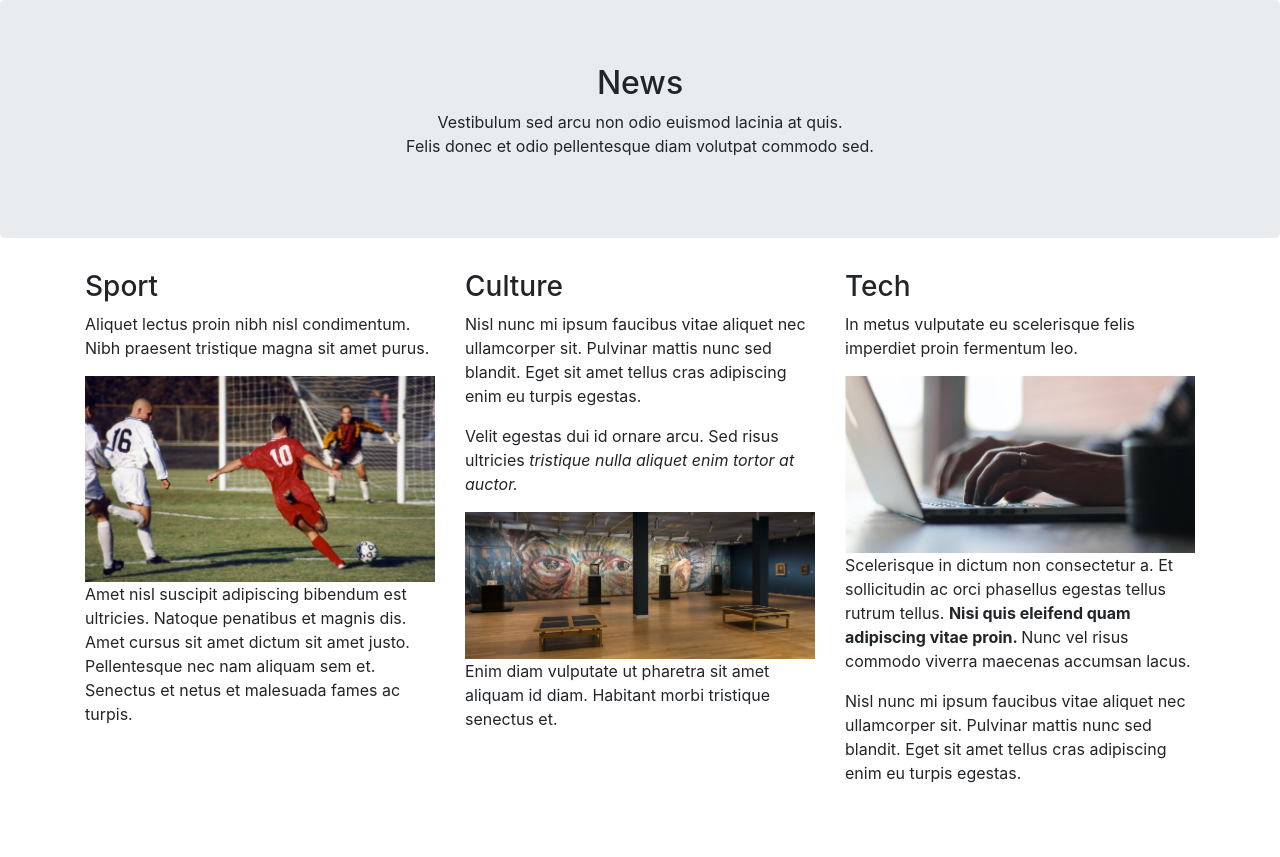
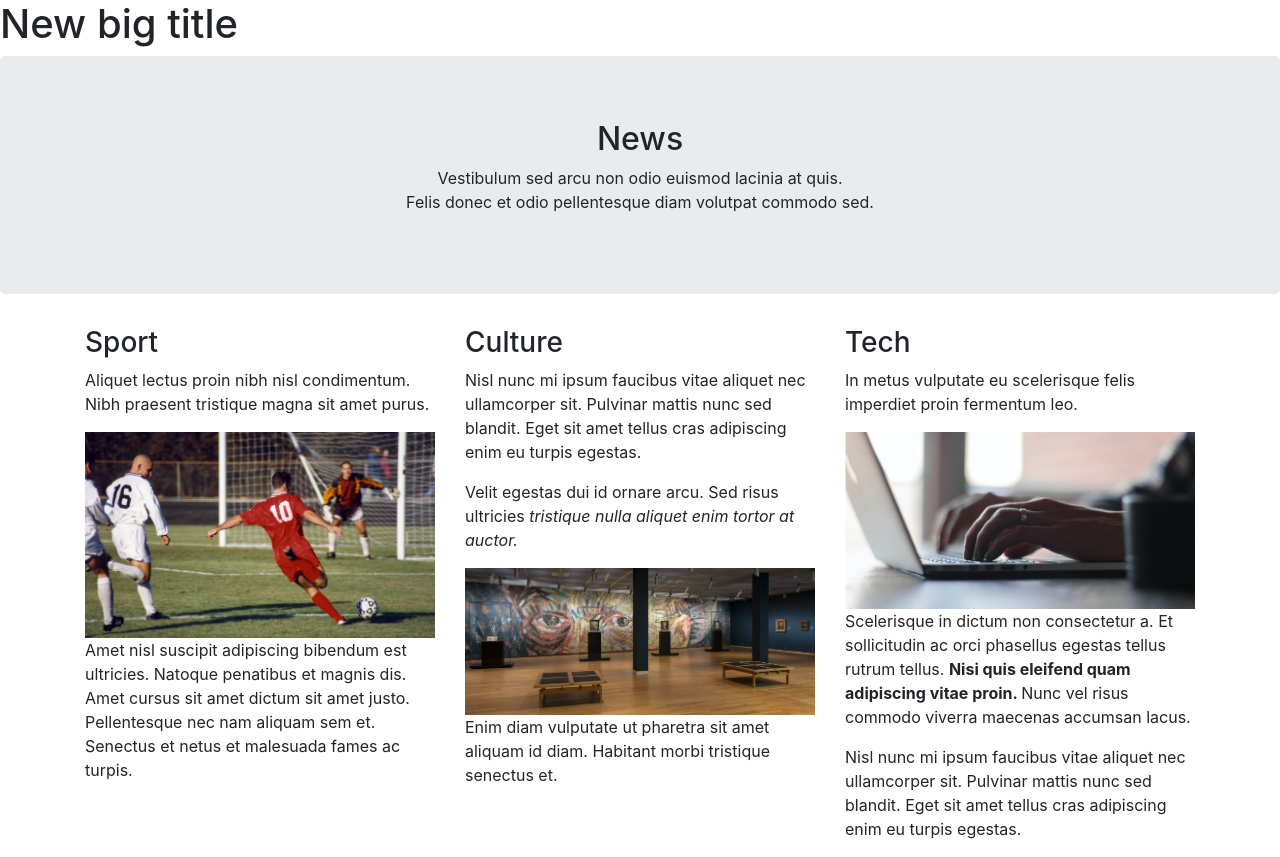
Before and after one commit to sh-sofi/test_repo, a plain HTML site: page index.html in a window 1280 px wide. Before the commit the page ends 801 px from the top, so only its background shows below. Drawn offline with Linux system fonts and the light colour scheme.

Commit message:
add new title h1

```diff
--- a/index.html
+++ b/index.html
@@ -6,6 +6,7 @@
     <link rel="stylesheet" href="css/bootstrap.min.css">
 </head>
 <body>
+  <h1>New big title</h1>
 <div class="jumbotron text-center">
   <h2>News</h2>
   <p>Vestibulum sed arcu non odio euismod lacinia at quis. <br/>Felis donec et odio pellentesque diam volutpat commodo sed.</p>
```
